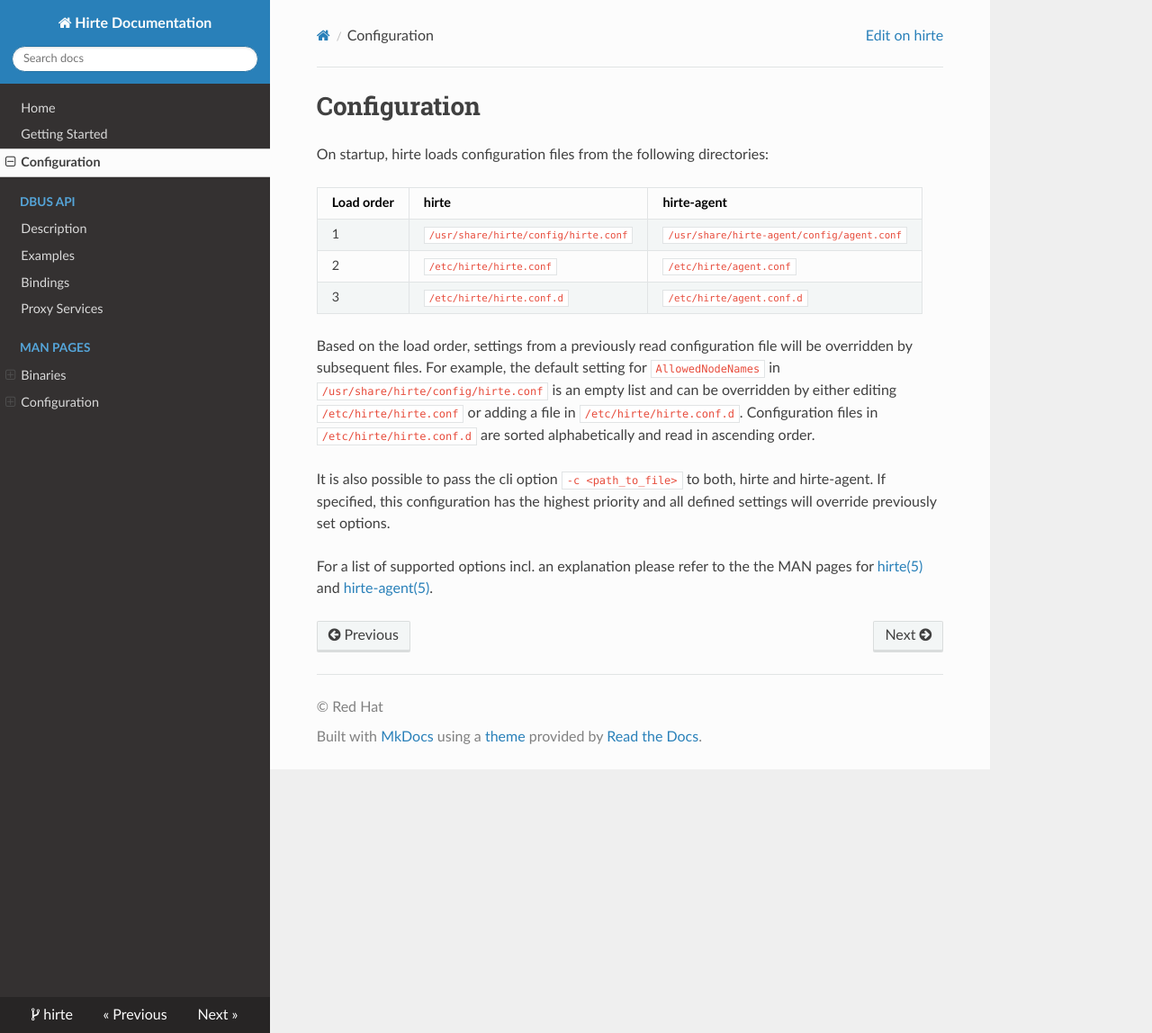
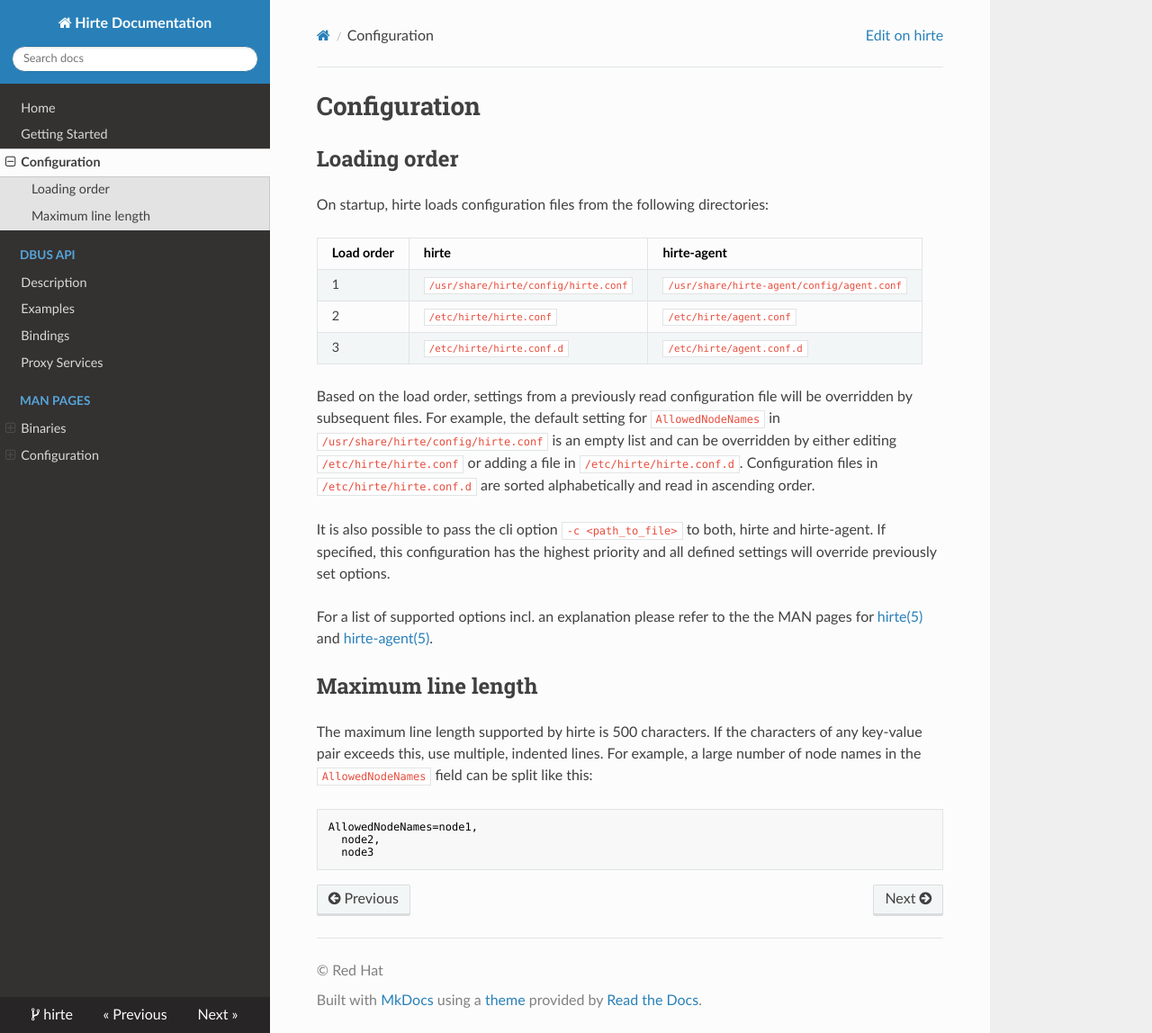
Before and after one commit to eclipse-bluechi/bluechi, an MkDocs documentation site: the page built from doc/docs/configuration.md, in a window 1280 px wide and 1148 px high. Shown: the whole window at 90% size. Built offline with MkDocs 1.6.1, drawn with Linux system fonts in a browser that asks for light colours; nearby versions of some CDN libraries.

Commit message:
support multiple lines in config
The inih ini_parse_stream function will call the handler
multiple times when a value in spread across multiple
lines. Previously, this caused the custom handler to
override the value - implementing a last one wins method.
This has been changed to append the value instead. It now
also uses a temporary config for collecting settings from
all files and merging it with the previous one.
An integration test has also been added.

Signed-off-by: Michael Engel <mengel@redhat.com>

````diff
--- a/doc/docs/configuration.md
+++ b/doc/docs/configuration.md
@@ -1,4 +1,6 @@
 # Configuration
+
+## Loading order
 
 On startup, hirte loads configuration files from the following directories:
 
@@ -18,3 +20,14 @@
 
 For a list of supported options incl. an explanation please refer to the
 the MAN pages for [hirte(5)](./man/hirte_conf.md) and [hirte-agent(5)](./man/hirte_agent_conf.md).
+
+## Maximum line length
+
+The maximum line length supported by hirte is 500 characters. If the characters of any key-value pair exceeds this, use
+multiple, indented lines. For example, a large number of node names in the `AllowedNodeNames` field can be split like this:
+
+```bash
+AllowedNodeNames=node1,
+  node2,
+  node3
+```
````
Also changed, not shown: doc/man/hirte-agent.conf.5.md (+15 -1 lines), doc/man/hirte.conf.5.md (+17 -1 lines), 7 other files.
